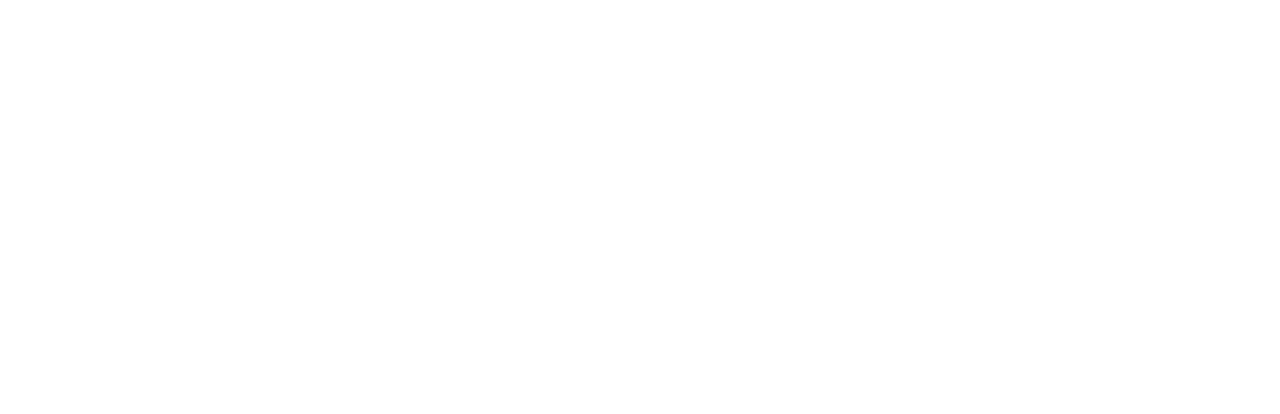
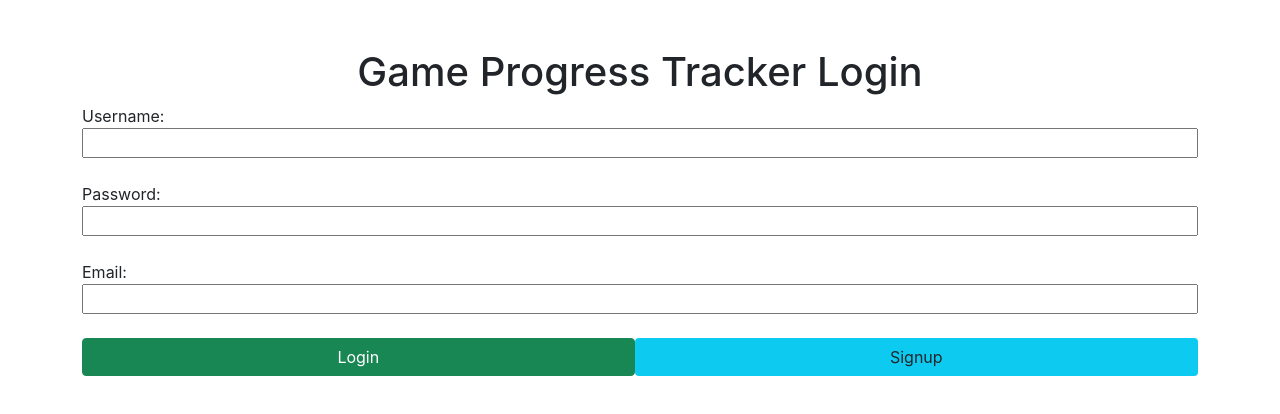
Before and after one commit to bouloutef04/Personal_Projects, a React (Create React App) app in the folder GameProgressTracker/clientside/: page / in a window 1280 px wide. Shown: the top 414 px of the page. Built offline with nearby package versions, Linux system fonts and the light colour scheme.

Commit message:
Construction of general Login screen and API requests.
API calls work. Must work on grabbing the information and transitioning to a new page as needed.

```diff
--- a/GameProgressTracker/clientside/public/index.html
+++ b/GameProgressTracker/clientside/public/index.html
@@ -10,34 +10,18 @@
       content="Web site created using create-react-app"
     />
     <link rel="apple-touch-icon" href="%PUBLIC_URL%/logo192.png" />
-    <!--
-      manifest.json provides metadata used when your web app is installed on a
-      user's mobile device or desktop. See https://developers.google.com/web/fundamentals/web-app-manifest/
-    -->
+
     <link rel="manifest" href="%PUBLIC_URL%/manifest.json" />
-    <!--
-      Notice the use of %PUBLIC_URL% in the tags above.
-      It will be replaced with the URL of the `public` folder during the build.
-      Only files inside the `public` folder can be referenced from the HTML.
+    <link href="https://cdn.jsdelivr.net/npm/bootstrap@5.0.2/dist/css/bootstrap.min.css" rel="stylesheet" integrity="sha384-EVSTQN3/azprG1Anm3QDgpJLIm9Nao0Yz1ztcQTwFspd3yD65VohhpuuCOmLASjC" crossorigin="anonymous">
 
-      Unlike "/favicon.ico" or "favicon.ico", "%PUBLIC_URL%/favicon.ico" will
-      work correctly both with client-side routing and a non-root public URL.
-      Learn how to configure a non-root public URL by running `npm run build`.
-    -->
     <title>React App</title>
   </head>
   <body>
     <noscript>You need to enable JavaScript to run this app.</noscript>
     <div id="root"></div>
-    <!--
-      This HTML file is a template.
-      If you open it directly in the browser, you will see an empty page.
+    <script src="https://cdn.jsdelivr.net/npm/bootstrap@5.0.2/dist/js/bootstrap.bundle.min.js" integrity="sha384-MrcW6ZMFYlzcLA8Nl+NtUVF0sA7MsXsP1UyJoMp4YLEuNSfAP+JcXn/tWtIaxVXM" crossorigin="anonymous"></script>
+    <script src="https://cdn.jsdelivr.net/npm/@popperjs/core@2.9.2/dist/umd/popper.min.js" integrity="sha384-IQsoLXl5PILFhosVNubq5LC7Qb9DXgDA9i+tQ8Zj3iwWAwPtgFTxbJ8NT4GN1R8p" crossorigin="anonymous"></script>
+    <script src="https://cdn.jsdelivr.net/npm/bootstrap@5.0.2/dist/js/bootstrap.min.js" integrity="sha384-cVKIPhGWiC2Al4u+LWgxfKTRIcfu0JTxR+EQDz/bgldoEyl4H0zUF0QKbrJ0EcQF" crossorigin="anonymous"></script>
 
-      You can add webfonts, meta tags, or analytics to this file.
-      The build step will place the bundled scripts into the <body> tag.
-
-      To begin the development, run `npm start` or `yarn start`.
-      To create a production bundle, use `npm run build` or `yarn build`.
-    -->
   </body>
 </html>
--- a/GameProgressTracker/clientside/src/App.js
+++ b/GameProgressTracker/clientside/src/App.js
@@ -1,10 +1,15 @@
-import './App.css';
-import { Fragment } from 'react/jsx-runtime';
+import './App.css'
+import { Fragment } from 'react/jsx-runtime'
+import Signup_Login from './components/Signup_Login'
 
-function App() {
+function App () {
   return (
-    <Fragment> </Fragment>
-  );
+    <Fragment>
+      <div className='container'>
+        <Signup_Login />
+      </div>
+    </Fragment>
+  )
 }
 
-export default App;
+export default App
--- /dev/null
+++ b/GameProgressTracker/clientside/src/components/Signup_Login.js
@@ -0,0 +1,85 @@
+import React, { useState } from 'react'
+
+const Signup_Login = () => {
+  const [username, setUsername] = useState('')
+  const [password, setPassword] = useState('')
+  const [email, setEmail] = useState('')
+  const [formMode, setFormMode] = useState('login') // or 'signup'
+
+  const handleSubmit = async e => {
+    e.preventDefault()
+
+    const body = { username, password, email }
+
+    try {
+      const endpoint =
+        formMode === 'login' ? 'http://localhost:5001/login' : 'http://localhost:5001/signup'
+
+      const response = await fetch(endpoint, {
+        method: 'POST',
+        headers: { 'Content-Type': 'application/json' },
+        body: JSON.stringify(body)
+      })
+
+      const data = await response.json()
+      console.log(data)
+    } catch (err) {
+      console.error(err.message)
+    }
+  }
+
+  return (
+    <>
+      <h1 className='text-center mt-5'>Game Progress Tracker Login</h1>
+      <form
+        className='d-flex mt-2 flex-column justify-content-center'
+        onSubmit={handleSubmit}
+      >
+        <label htmlFor='username'>Username: </label>
+        <input
+          type='text'
+          id='usernameInput'
+          name='usernameInput'
+          value={username}
+          onChange={(e) => setUsername(e.target.value)}
+        />
+        <br />
+        <label htmlFor='password'>Password: </label>
+        <input
+          type='password'
+          id='passwordInput'
+          name='passwordInput'
+          value={password}
+          onChange={(e) => setPassword(e.target.value)}
+        />
+        <br />
+        <label htmlFor='email'>Email: </label>
+        <input
+          type='email'
+          id='emailInput'
+          name='emailInput'
+          value={email}
+          onChange={(e) => setEmail(e.target.value)}
+        />
+        <div className='d-flex mt-4 justify-content-center'>
+          <button
+            type='submit'
+            className='btn btn-success flex-fill'
+            onClick={() => setFormMode('login')}
+          >
+            Login
+          </button>
+          <button
+            type='submit'
+            className='btn bg-info flex-fill'
+            onClick={() => setFormMode('signup')}
+          >
+            Signup
+          </button>
+        </div>
+      </form>
+    </>
+  )
+}
+
+export default Signup_Login;
```
Also changed, not shown: GameProgressTracker/clientside/src/components/CreateGame.js (added), GameProgressTracker/clientside/src/components/DeleteAccount.js (added), GameProgressTracker/clientside/src/components/EditGames.js (added), GameProgressTracker/clientside/src/components/ListGames.js (added), 1 other file (tests, documents, lock files or other folders).
